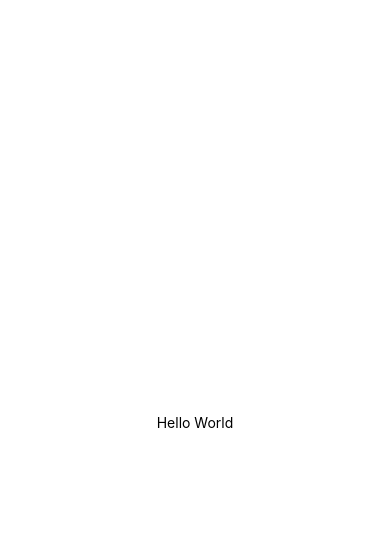
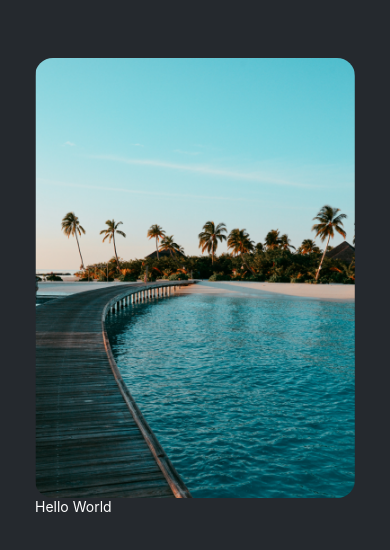
Before and after one commit to sitjohnny/rn-sandbox, a React Native app: screen / in a window 390 px wide. Shown: the top 550 px of the page. Built offline with nearby package versions, Linux system fonts and the light colour scheme.

Commit message:
feat: added button and imageviewer components

```diff
--- a/App.js
+++ b/App.js
@@ -1,11 +1,16 @@
 import { StatusBar } from 'expo-status-bar';
-import { StyleSheet, Text, View } from 'react-native';
+import { StyleSheet, Text, View, Image } from 'react-native';
+import backgroundImage from './assets/images/background-image.png';
+import ImageViewer from './src/components/ImageViewer';
 
 export default function App() {
     return (
         <View style={styles.container}>
-      <Text>Hello World</Text>
+            <View style={styles.imageContainer}>
+                <ImageViewer placeholderImageSource={backgroundImage} />
+                <Text style={{ color: 'white' }}>Hello World</Text>
                 <StatusBar style="auto" />
+            </View>
         </View>
     );
 }
@@ -13,8 +18,17 @@
 const styles = StyleSheet.create({
     container: {
         flex: 1,
-    backgroundColor: '#fff',
+        backgroundColor: '#25292e',
         alignItems: 'center',
         justifyContent: 'center',
     },
+    imageContainer: {
+        flex: 1,
+        paddingTop: 58,
+    },
+    image: {
+        width: 320,
+        height: 440,
+        borderRadius: 18,
+    },
 });
--- a/babel.config.js
+++ b/babel.config.js
@@ -1,6 +1,17 @@
-module.exports = function(api) {
+module.exports = function (api) {
   api.cache(true);
   return {
     presets: ['babel-preset-expo'],
+    plugins: [
+      [
+        'module-resolver',
+        {
+          root: ['./'],
+          alias: {
+            '~': './src',
+          },
+        },
+      ],
+    ],
   };
 };
--- a/package.json
+++ b/package.json
@@ -9,13 +9,13 @@
     "web": "expo start --web"
   },
   "dependencies": {
+    "@expo/webpack-config": "^19.0.0",
     "expo": "~49.0.8",
     "expo-status-bar": "~1.6.0",
     "react": "18.2.0",
+    "react-dom": "18.2.0",
     "react-native": "0.72.4",
-    "react-dom": "18.2.0",
-    "react-native-web": "~0.19.6",
-    "@expo/webpack-config": "^19.0.0"
+    "react-native-web": "~0.19.6"
   },
   "devDependencies": {
     "@babel/core": "^7.20.0"
--- /dev/null
+++ b/src/components/ImageViewer.js
@@ -0,0 +1,13 @@
+import { StyleSheet, Image } from 'react-native';
+
+export default function ImageViewer({ placeholderImageSource }) {
+    return <Image source={placeholderImageSource} style={styles.image} />;
+}
+
+const styles = StyleSheet.create({
+    image: {
+        width: 320,
+        height: 440,
+        borderRadius: 18,
+    },
+});
```
Also changed, not shown: src/components/Button.js (added, +37 -0 lines), 1 other file (tests, documents, lock files or other folders). Lines whose indentation alone changed are shown as unchanged.
